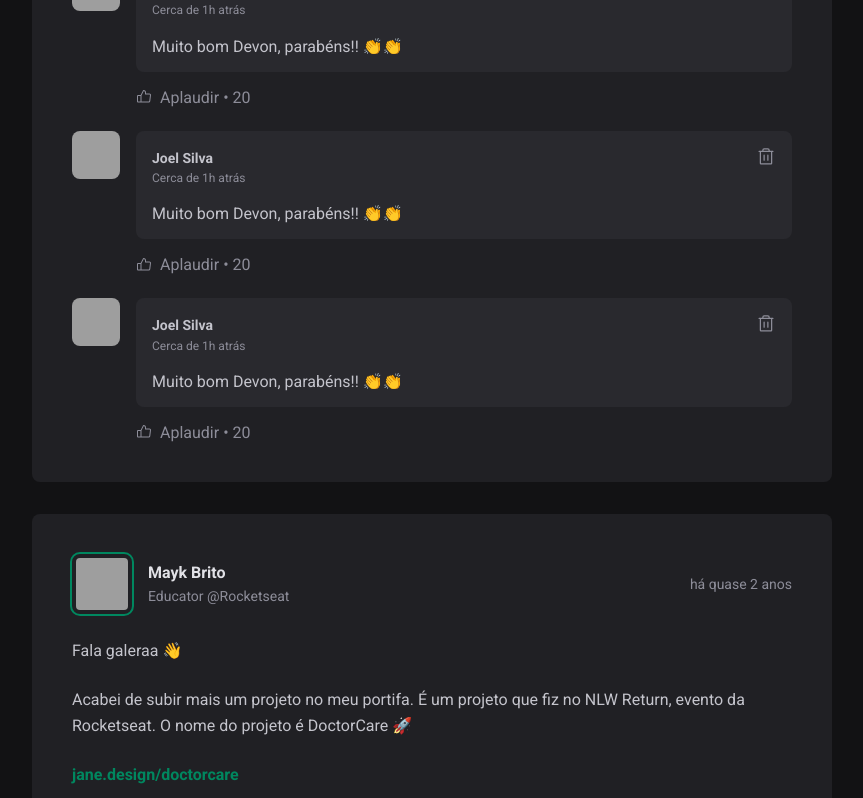
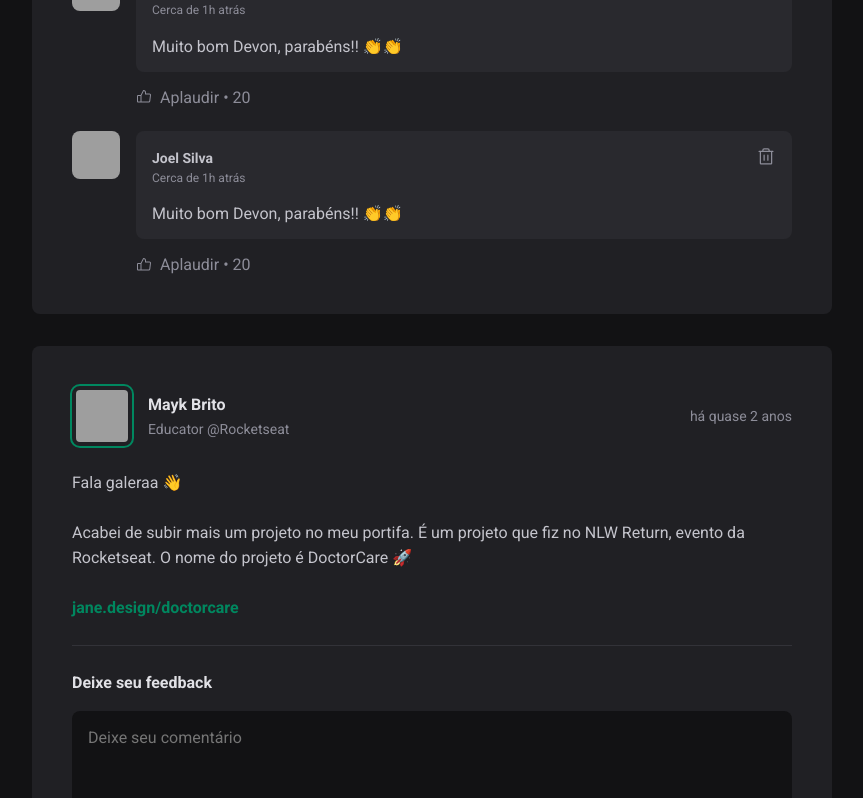
Before and after one commit to joelsilva1986/feed-reactJS, a React (Vite) app: page / in a window 1280 px wide. Shown: the part 638-1436 px from the top of the page, without its empty margins (352-1215 px from the left). Built offline with nearby package versions, Linux system fonts and the light colour scheme; grey boxes are pictures that could not be loaded.

Commit message:
Entendendo e aplicando o conceito de Estado (useState) na adição de novos comentários

```diff
--- a/src/components/Post.jsx
+++ b/src/components/Post.jsx
@@ -4,8 +4,19 @@
 import { Avatar } from './Avatar';
 import { Comment } from './Comment';
 import styles from './Post.module.css';
+import { useState } from 'react';
+
+const comments = [
+    1,
+    2,
+    3,
+]
 
 export function Post ({ author, publishedAt, content }) {
+    const [comments, setComments] = useState([
+        1,
+        2,
+    ])
 
     const publishedDateFormatted = format(publishedAt, "dd 'de' LLLL 'às' HH:mm'h'", {
         locale: ptBR,
@@ -16,6 +27,13 @@
         addSuffix: true,
 
     })
+
+    function handleCreateNewComment () {
+        event.preventDefault();
+
+        setComments([...comments, comments.length + 1]);
+
+    }
 
 
     return (
@@ -44,7 +62,7 @@
                })}
             </div>
 
-            <form className={styles.commentForm}>
+            <form onSubmit={handleCreateNewComment} className={styles.commentForm}>
                 <strong> Deixe seu feedback </strong>
 
                 <textarea
@@ -57,9 +75,9 @@
             </form>
 
             <div className={styles.commentList}>
-                <Comment />
-                <Comment />
-                <Comment />
+                {comments.map(comment => {
+                    return < Comment />
+                })}
             </div>
         </article>
     )
```
